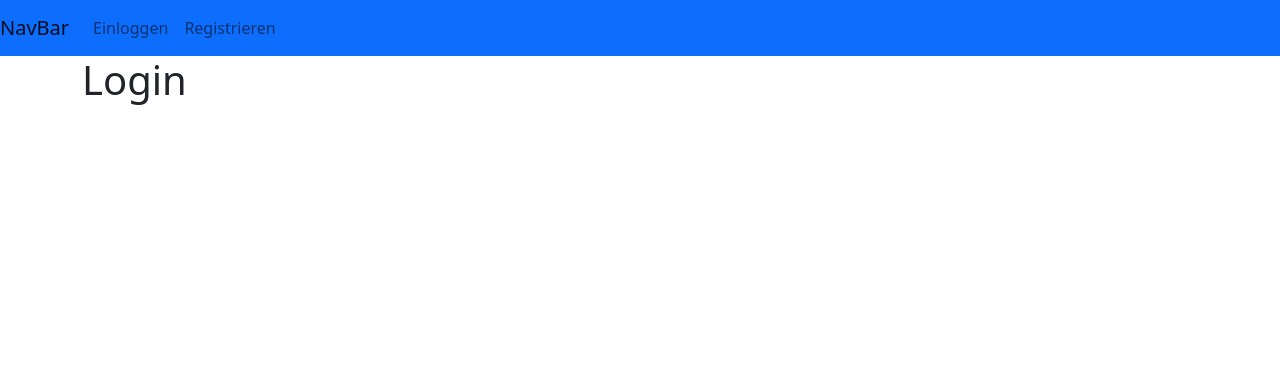
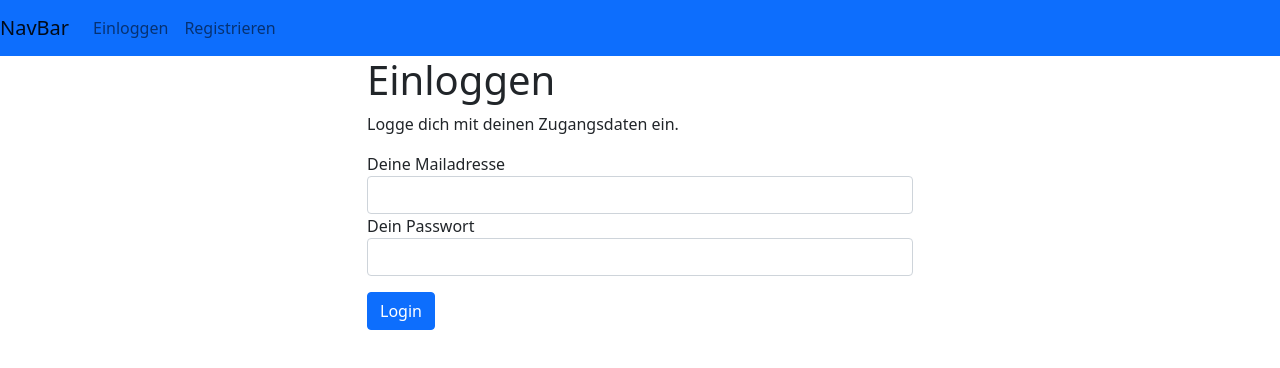
Before and after one commit to Brotzka/fh-waes, a Vue app in the folder frontend/: page /login in a window 1280 px wide. Shown: the top 368 px of the page. Built offline with nearby package versions, Linux system fonts and the light colour scheme.

Commit message:
Login/Register/Logout soweit fertig

```diff
--- a/frontend/src/router/index.js
+++ b/frontend/src/router/index.js
@@ -17,12 +17,12 @@ const routes = [
   {
     path: "/login",
     name: "login",
-    component: LoginView,
+    component: LoginView
   },
   {
     path: "/register",
     name: "register",
-    component: RegisterView,
+    component: RegisterView
   },
   {
     path: "/dashboard",
@@ -39,21 +39,11 @@ const router = new VueRouter({
 });
 
 router.beforeEach((to, from, next) => {
-  if(from.name == 'login' || from.name == 'register') {
-    // Muss so sein weil sonst der Store och nicht bereit ist
-    setTimeout(function () {
-      if (to.meta.requiresAuth && !store.getters.userLoggedIn) {
-        next({ name: "login" })
-      }
-      next()
-    }, 300)
-  } else {
-    if (to.meta.requiresAuth && !store.getters.userLoggedIn) {
-      next({ name: "login" })
-    }
+  if (to.meta.requiresAuth && !store.getters.userLoggedIn) {
+    next({ name: "login" })
+  }
 
-    next()
-  }
+  next()
 });
 
 export default router;
--- a/frontend/src/store/actions.js
+++ b/frontend/src/store/actions.js
@@ -13,6 +13,19 @@ const userRegister = (context, user) => {
     })
 }
 
+const userLogin = (context, user) => {
+  backendApi()
+  .post("users/login", user)
+  .then(resp => {
+    console.log("Response", resp)
+    context.commit('user', resp.data.user)
+        context.commit('api_token', resp.data.api_token)
+  })
+  .catch(err => {
+    console.warn(err)
+  })
+}
+
 const logout = (context) => {
   backendApi().post("users/logout")
   .then(() => {
@@ -26,5 +39,6 @@ const logout = (context) => {
 
 export default {
   userRegister,
+  userLogin,
   logout
 }
--- a/frontend/src/views/HomeView.vue
+++ b/frontend/src/views/HomeView.vue
@@ -1,7 +1,11 @@
 <template>
-  <div class="home">
-    <h1>Willkommen</h1>
-  </div>
+  <b-container id="home">
+    <b-row>
+      <b-col cols="12">
+        <h1>Willkommen</h1>
+      </b-col>
+    </b-row>
+  </b-container>
 </template>
 
 <script>
--- a/frontend/src/views/auth/LoginView.vue
+++ b/frontend/src/views/auth/LoginView.vue
@@ -1,16 +1,75 @@
 <template>
-<b-container>
-<div class="home">
-    <h1>Login</h1>
+  <b-container>
+    <b-row class="home">
+      <b-col cols="12" md="6" offset-md="3">
+        <h1>Einloggen</h1>
 
-  </div>
-</b-container>
+        <p>
+          Logge dich mit deinen Zugangsdaten ein.
+        </p>
+
+        <b-form @submit.prevent="loginUser">
+
+
+          <b-form-group id="user-email" label="Deine Mailadresse" label-for="email">
+            <b-form-input id="email" type="email" v-model="user.email" trim></b-form-input>
+          </b-form-group>
+
+          <b-form-group id="user-email" label="Dein Passwort" label-for="password">
+            <b-form-input id="password" type="password" v-model="user.password" trim></b-form-input>
+          </b-form-group>
+
+          <b-form-group>
+            <b-button type="submit" variant="primary" class="mt-3">Login</b-button>
+          </b-form-group>
+
+        </b-form>
+      </b-col>
+    </b-row>
+  </b-container>
 
 </template>
 
 <script>
+import {mapGetters} from 'vuex'
 
 export default {
   name: 'LoginView',
+  data() {
+    return {
+      user: {
+        email: "",
+        password: ""
+      }
+    }
+  },
+
+  computed: {
+    ...mapGetters({
+      loggedIn: 'userLoggedIn'
+    })
+  },
+
+  methods: {
+    async loginUser() {
+      this.$store.dispatch('userLogin', this.user)
+
+      // Empty all fields
+      this.user = {
+        email: "",
+        password: ""
+      }
+
+      const vm = this
+      setTimeout(function () {
+        vm.$router.push({ name: "dashboard" })
+      }, 300)
+    }
+  },
+  mounted() {
+    if(this.loggedIn) {
+      this.$router.push({ name: "dashboard" })
+    }
+  }
 }
 </script>
--- a/frontend/src/views/auth/RegisterView.vue
+++ b/frontend/src/views/auth/RegisterView.vue
@@ -4,42 +4,27 @@
       <b-col cols="12" md="6" offset-md="3">
         <h1>Registrieren</h1>
 
-          <p>
-            Hier kannst du dich für einen Account registieren.
-          </p>
+        <p>
+          Hier kannst du dich für einen Account registieren.
+        </p>
 
         <b-form @submit.prevent="registerUser">
 
-          <b-form-group
-            id="user-name"
-            label="Dein Nutzername"
-            label-for="name"
-          >
+          <b-form-group id="user-name" label="Dein Nutzername" label-for="name">
             <b-form-input id="name" v-model="user.name" trim></b-form-input>
           </b-form-group>
 
-          <b-form-group
-            id="user-email"
-            label="Deine Mailadresse"
-            label-for="email"
-          >
+          <b-form-group id="user-email" label="Deine Mailadresse" label-for="email">
             <b-form-input id="email" type="email" v-model="user.email" trim></b-form-input>
           </b-form-group>
 
-          <b-form-group
-            id="user-email"
-            label="Dein Passwort"
-            label-for="password"
-          >
+          <b-form-group id="user-email" label="Dein Passwort" label-for="password">
             <b-form-input id="password" type="password" v-model="user.password" trim></b-form-input>
           </b-form-group>
 
-          <b-form-group
-            id="user-email"
-            label="Bitte gebe dein Passwort erneut ein"
-            label-for="password-confirmation"
-          >
-            <b-form-input id="password-confirmation" type="password" v-model="user.password_confirmation" trim></b-form-input>
+          <b-form-group id="user-email" label="Bitte gebe dein Passwort erneut ein" label-for="password-confirmation">
+            <b-form-input id="password-confirmation" type="password" v-model="user.password_confirmation" trim>
+            </b-form-input>
           </b-form-group>
 
           <b-form-group>
@@ -55,6 +40,8 @@
 
 <script>
 
+import {mapGetters} from 'vuex'
+
 export default {
   name: 'RegisterView',
   data() {
@@ -67,6 +54,13 @@ export default {
       }
     }
   },
+
+  computed: {
+    ...mapGetters({
+      loggedIn: 'userLoggedIn'
+    })
+  },
+
   methods: {
     async registerUser() {
       this.$store.dispatch('userRegister', this.user)
@@ -78,8 +72,16 @@ export default {
         password: "",
         password_confirmation: ""
       }
+      const vm = this
+      setTimeout(function () {
+        vm.$router.push({ name: "dashboard" })
+      }, 300)
 
-      this.$router.push({name: "dashboard"})
+    }
+  },
+  mounted() {
+    if(this.loggedIn) {
+      this.$router.push({ name: "dashboard" })
     }
   }
 }
```
